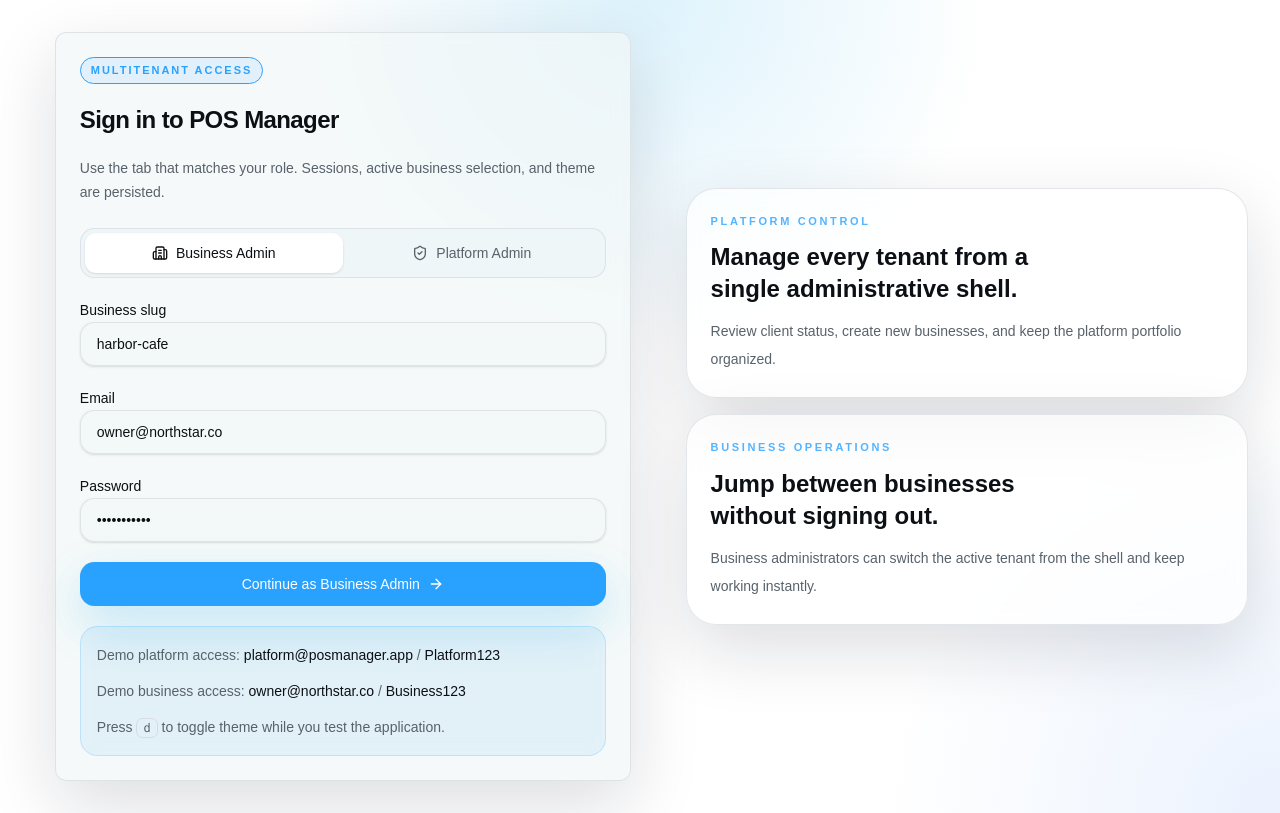
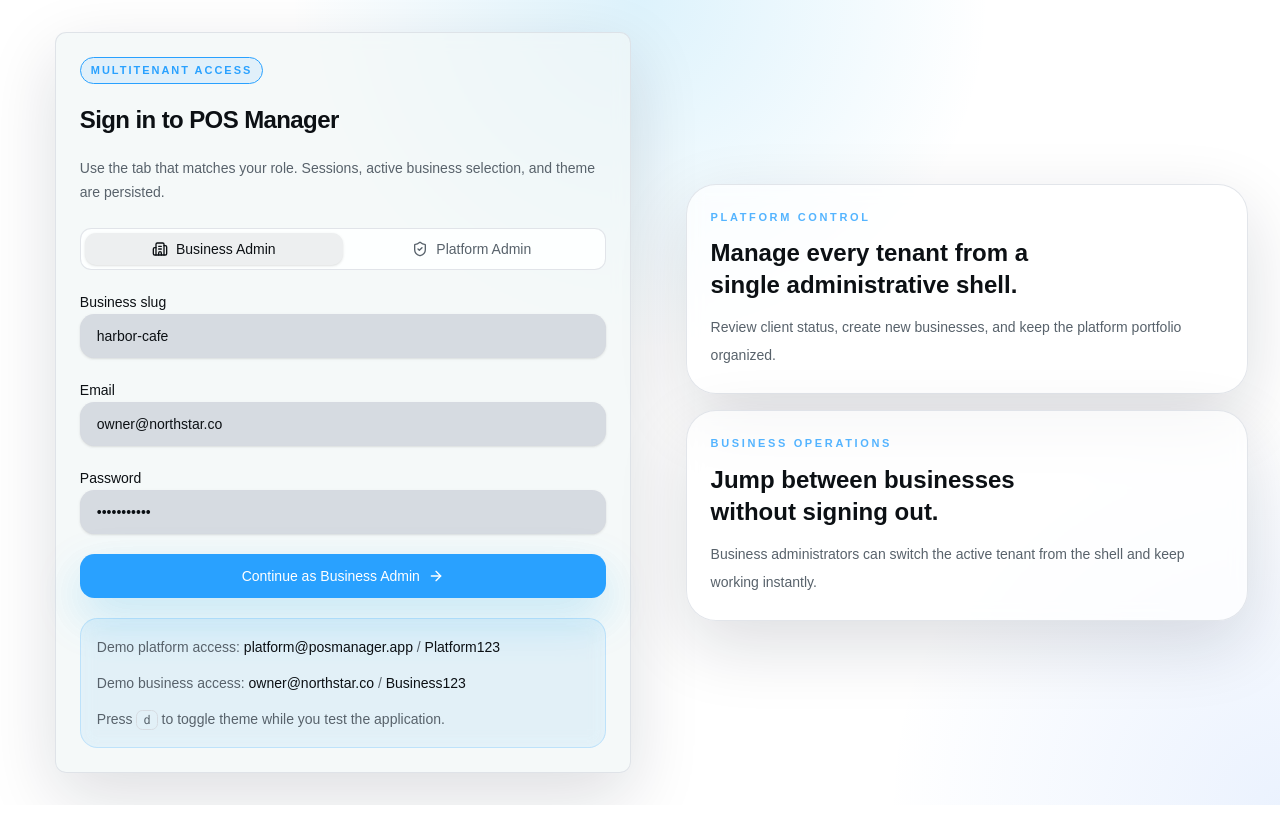
Before and after one commit to EvolvePOS-COLOMBIA/evolvebackoffice-frontend-colombia, a React (Vite) app: page /login in a window 1280 px wide. Built offline with nearby package versions, Linux system fonts and the light colour scheme; no server answers.

Commit message:
style: update ui component styles and clean up code
adjust background colors for input and select triggers, refine tab component styles, simplify code formatting across src/components/ui files

```diff
--- a/src/components/ui/input.tsx
+++ b/src/components/ui/input.tsx
@@ -8,7 +8,7 @@ function Input({ className, type, ...props }: React.ComponentProps<"input">) {
       type={type}
       data-slot="input"
       className={cn(
-        "flex h-11 w-full rounded-2xl border border-border/70 bg-card/70 px-4 py-2 text-sm text-foreground shadow-sm transition-all outline-none placeholder:text-muted-foreground/90 focus-visible:border-primary/50 focus-visible:ring-4 focus-visible:ring-primary/10 disabled:cursor-not-allowed disabled:opacity-50",
+        "flex h-11 w-full rounded-2xl border border-border/70 bg-input px-4 py-2 text-sm text-foreground shadow-sm transition-all outline-none placeholder:text-muted-foreground/90 focus-visible:border-primary/50 focus-visible:ring-4 focus-visible:ring-primary/10 disabled:cursor-not-allowed disabled:opacity-50",
         className
       )}
       {...props}
--- a/src/components/ui/select.tsx
+++ b/src/components/ui/select.tsx
@@ -8,22 +8,16 @@ function Select(props: React.ComponentProps<typeof SelectPrimitive.Root>) {
   return <SelectPrimitive.Root data-slot="select" {...props} />
 }
 
-function SelectValue(
-  props: React.ComponentProps<typeof SelectPrimitive.Value>
-) {
+function SelectValue(props: React.ComponentProps<typeof SelectPrimitive.Value>) {
   return <SelectPrimitive.Value data-slot="select-value" {...props} />
 }
 
-function SelectTrigger({
-  className,
-  children,
-  ...props
-}: React.ComponentProps<typeof SelectPrimitive.Trigger>) {
+function SelectTrigger({ className, children, ...props }: React.ComponentProps<typeof SelectPrimitive.Trigger>) {
   return (
     <SelectPrimitive.Trigger
       data-slot="select-trigger"
       className={cn(
-        "flex h-11 w-full items-center justify-between gap-2 rounded-2xl border border-border/70 bg-card/70 px-4 text-sm text-foreground shadow-sm transition-all outline-none focus-visible:border-primary/50 focus-visible:ring-4 focus-visible:ring-primary/10 disabled:cursor-not-allowed disabled:opacity-50",
+        "flex h-11 w-full items-center justify-between gap-2 rounded-2xl border border-border/70 bg-input px-4 text-sm text-foreground shadow-sm transition-all outline-none focus-visible:border-primary/50 focus-visible:ring-4 focus-visible:ring-primary/10 disabled:cursor-not-allowed disabled:opacity-50",
         className
       )}
       {...props}
@@ -53,24 +47,18 @@ function SelectContent({
         )}
         {...props}
       >
-        <SelectPrimitive.Viewport className="p-1.5">
-          {children}
-        </SelectPrimitive.Viewport>
+        <SelectPrimitive.Viewport className="p-1.5">{children}</SelectPrimitive.Viewport>
       </SelectPrimitive.Content>
     </SelectPrimitive.Portal>
   )
 }
 
-function SelectItem({
-  className,
-  children,
-  ...props
-}: React.ComponentProps<typeof SelectPrimitive.Item>) {
+function SelectItem({ className, children, ...props }: React.ComponentProps<typeof SelectPrimitive.Item>) {
   return (
     <SelectPrimitive.Item
       data-slot="select-item"
       className={cn(
-        "relative flex w-full cursor-default items-center rounded-xl py-2.5 pr-8 pl-3 text-sm outline-none select-none data-[highlighted]:bg-accent data-[highlighted]:text-accent-foreground data-[disabled]:pointer-events-none data-[disabled]:opacity-50",
+        "relative flex w-full cursor-default items-center rounded-xl py-2.5 pr-8 pl-3 text-sm outline-none select-none data-[disabled]:pointer-events-none data-[disabled]:opacity-50 data-[highlighted]:bg-accent data-[highlighted]:text-accent-foreground",
         className
       )}
       {...props}
--- a/src/components/ui/tabs.tsx
+++ b/src/components/ui/tabs.tsx
@@ -53,10 +53,7 @@ function Tabs({
 
 function TabsList({ className, ...props }: React.ComponentProps<"div">) {
   return (
-    <div
-      className={cn("inline-flex rounded-2xl border border-border/70 bg-accent/50 p-1", className)}
-      {...props}
-    />
+    <div className={cn("inline-flex rounded-xl border border-border/70 bg-background/90 p-1", className)} {...props} />
   )
 }
 
@@ -75,8 +72,10 @@ function TabsTrigger({
       type="button"
       data-state={isActive ? "active" : "inactive"}
       className={cn(
-        "inline-flex min-w-0 items-center justify-center rounded-xl px-4 py-2.5 text-sm font-medium transition-colors",
-        isActive ? "bg-background text-foreground shadow-sm" : "text-muted-foreground hover:text-foreground",
+        "inline-flex min-w-0 cursor-pointer items-center justify-center rounded-xl px-4 py-1.5 text-sm font-medium transition-colors",
+        isActive
+          ? "bg-secondary text-foreground shadow-sm dark:bg-accent/60"
+          : "text-muted-foreground hover:text-foreground",
         className
       )}
       onClick={() => context.onValueChange(value)}
```
